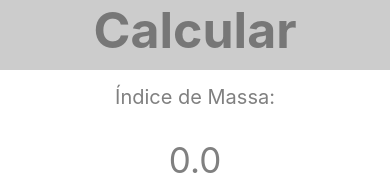
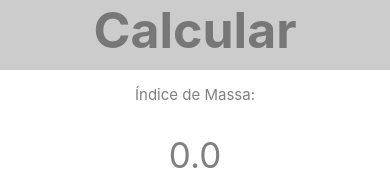
Before and after one commit to EduAlves88/imc, a React Native app: screen / in a window 390 px wide. Shown: the part 218-393 px from the top of the page. Built offline with nearby package versions, Linux system fonts and the light colour scheme.

Commit message:
commit teste depois do rename

```diff
--- a/App.js
+++ b/App.js
@@ -113,6 +113,6 @@ const styles = StyleSheet.create({
     alignSelf: 'center',
     color: 'gray',
     padding: 15,
-    fontSize: 20,
+    fontSize: 15,
   },
 });
```
